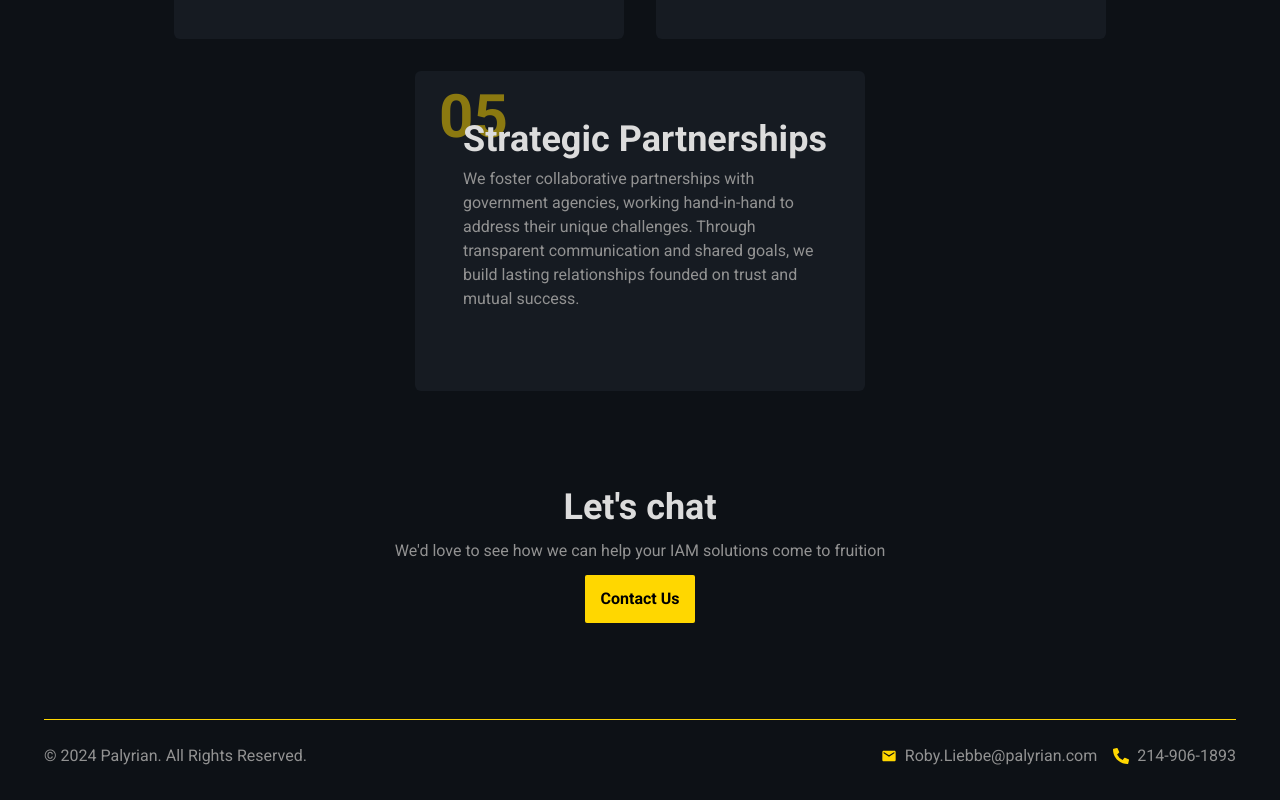
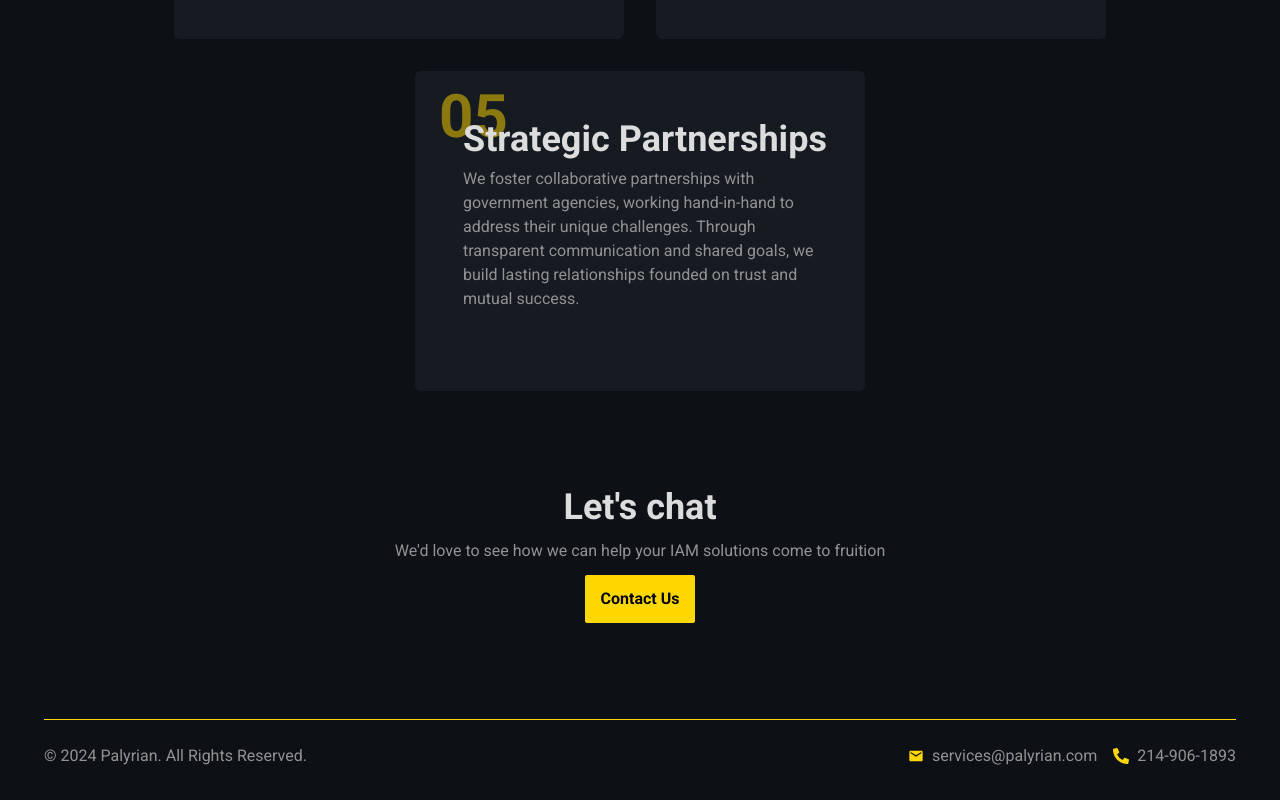
Before and after one commit to rliebbe97/palyrianSite, a Next.js app: page / in a window 1280 px wide. Shown: the part 2287-3087 px from the top of the page. Built offline with nearby package versions, Linux system fonts and the light colour scheme.

Commit message:
changing email and explore services button

```diff
--- a/src/app/page.js
+++ b/src/app/page.js
@@ -35,7 +35,7 @@ export default function Home() {
             Palyrian is here to help you achieve your organization's polices and
             complex requirements.{" "}
           </p>
-          <Link href="/contact" className="button">
+          <Link href="/services" className="button">
             Explore our Offerings
           </Link>
         </div>
--- a/src/components/footer/Footer.jsx
+++ b/src/components/footer/Footer.jsx
@@ -2,7 +2,7 @@ import React from "react";
 import { MdEmail } from "react-icons/md";
 import { FaPhoneAlt } from "react-icons/fa";
 
-const PALYRIAN_EMAIL = "Roby.Liebbe@palyrian.com";
+const PALYRIAN_EMAIL = "services@palyrian.com";
 const PALYRIAN_PHONE = "214-906-1893";
 
 function Footer() {
```
